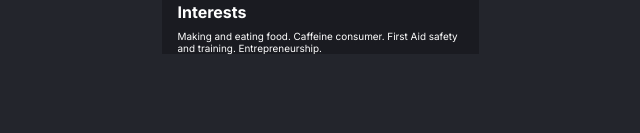
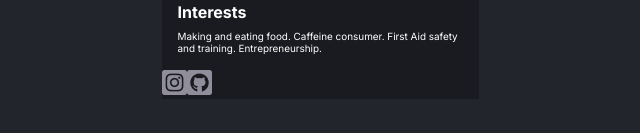
Before and after one commit to P1ARB33/scrimba-digital-business-card, a React (Vite) app: page / in a window 1280 px wide. Shown: the part 459-592 px from the top of the page, without its empty margins (320-960 px from the left). Built offline with nearby package versions, Linux system fonts and the light colour scheme.

Commit message:
feat: socials footer added.

```diff
--- a/src/Footer.jsx
+++ b/src/Footer.jsx
@@ -1,7 +1,12 @@
 export default function Footer() {
     return (
-        <footer>
-            {/* Footer with socials go here */}
+        <footer className="socials-container">
+            <a href="https://www.instagram.com/patrickrba_">
+                <img src="../images/instagram-icon-footer.png" alt="Instagram link"/>
+            </a>
+            <a href="https://github.com/P1ARB33">
+                <img src="../images/github-icon-footer.png" alt="GitHub Link"/>
+            </a>
         </footer>
     )
 }
```
Also changed, not shown: images/github-icon-footer.png (added), images/instagram-icon-footer.png (added).
